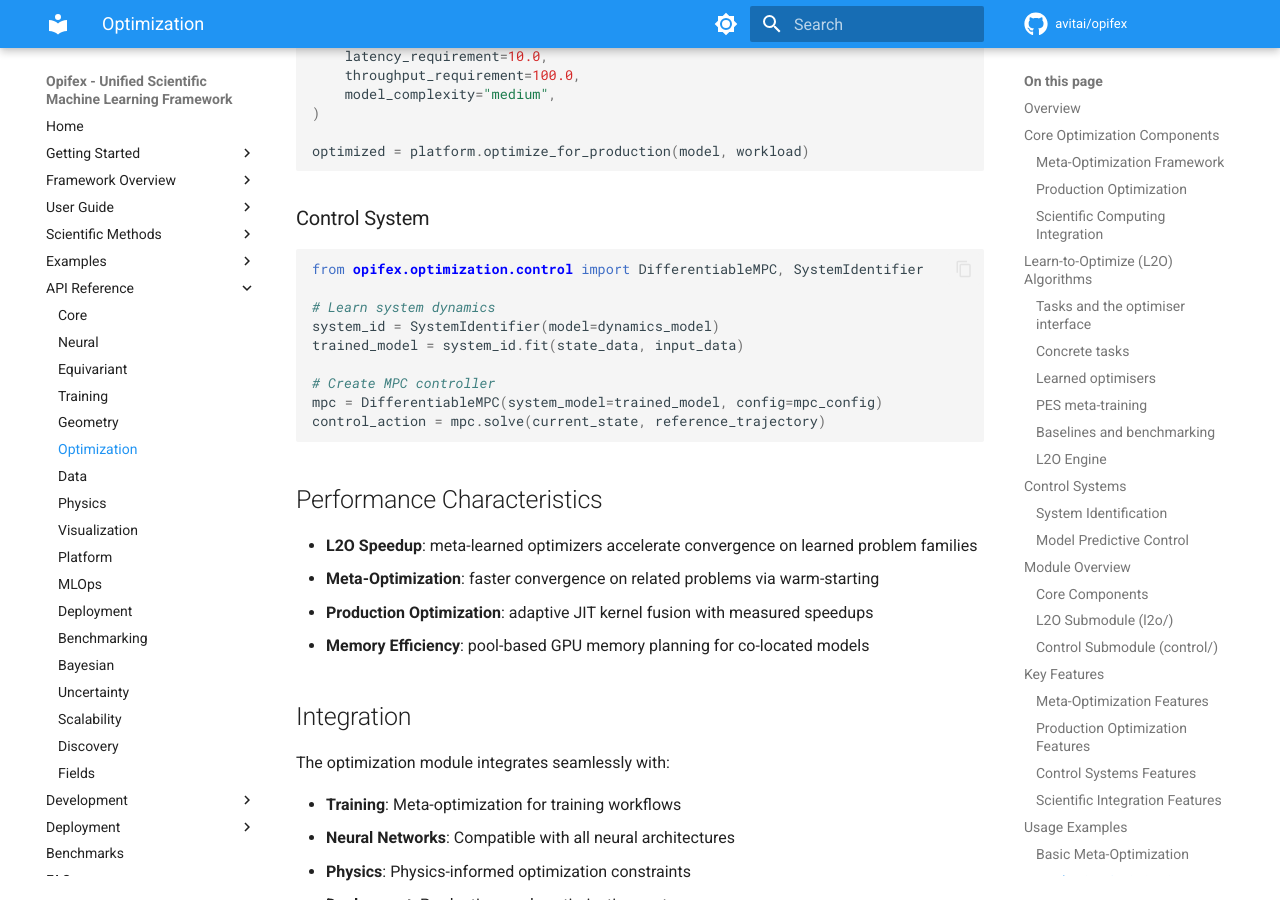
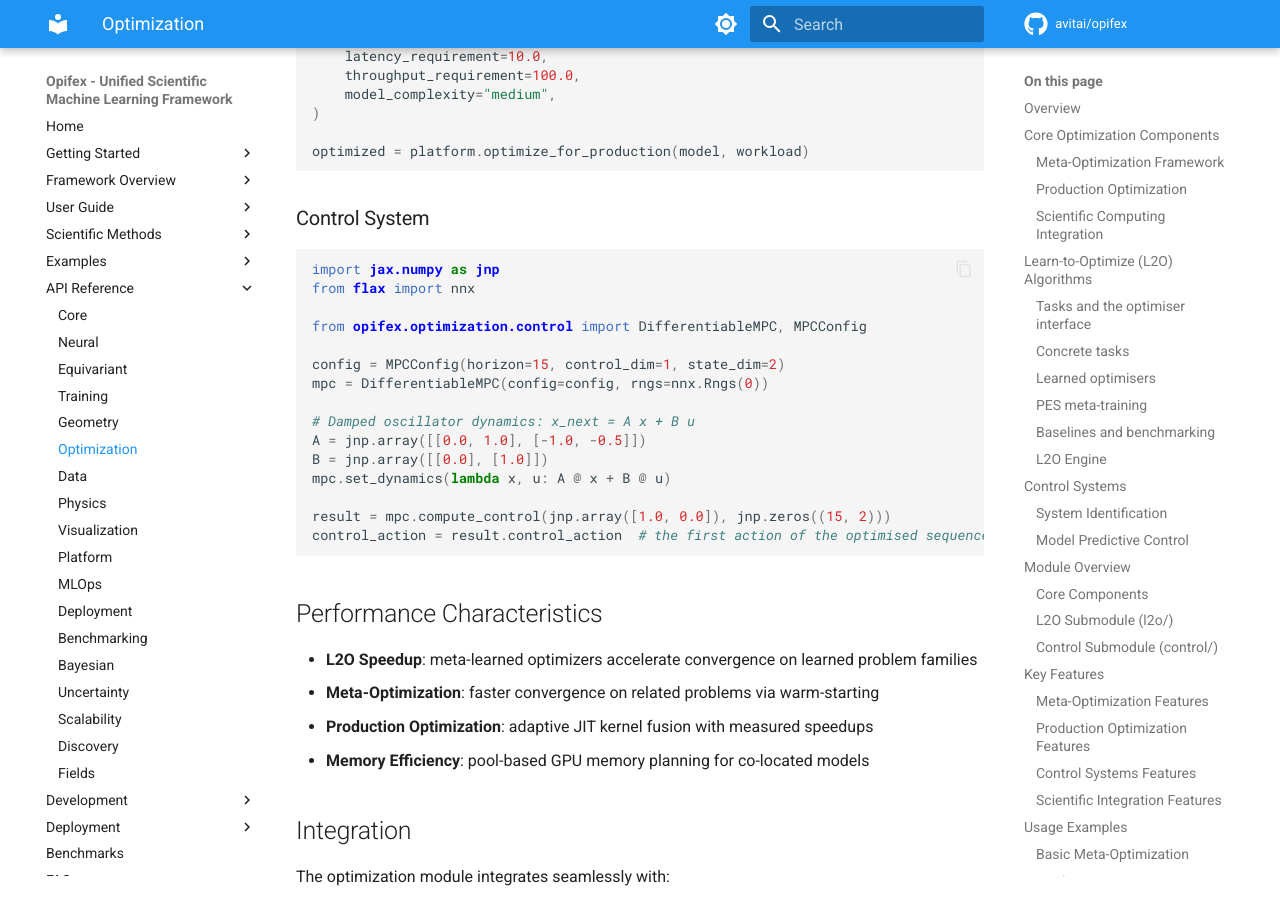
Before and after one commit to avitai/opifex, an MkDocs documentation site: the page built from docs/api/optimization.md, in a window 1280 px wide and 900 px high, scrolled down 5750 px. Built offline with MkDocs 1.6.1 and Material for MkDocs 9.7.7, drawn with Linux system fonts in a browser that asks for light colours; comment, search, counter and statistics services are not loaded; the version menu is left out.

Commit message:
fix(control)!: MPC controllers take rngs for their default dynamics model
DifferentiableMPC built its default PredictiveModel from key 42, so every
controller made without a dynamics model started from the same network.
DifferentiableMPC, SafetyCriticalMPC and RecedingHorizonController take a
keyword-only rngs, as NNX modules that build children do, and pass it
down. The tests and the control-systems docs pass one; the API page's
constructor call is corrected to the real signature.

The control-systems guide's DifferentiableMPC, RecedingHorizonController
and SafetyCriticalMPC snippets pass rngs=nnx.Rngs(0) and now import nnx.
The optimization API page's control snippet called SystemIdentifier(model=),
.fit and mpc.solve, none of which exist; it now builds a DifferentiableMPC,
sets its dynamics and calls compute_control, as the guide does (checked
by running it).

````diff
--- a/docs/api/optimization.md
+++ b/docs/api/optimization.md
@@ -185,15 +185,21 @@ optimized = platform.optimize_for_production(model, workload)
 ### Control System
 
 ```python
-from opifex.optimization.control import DifferentiableMPC, SystemIdentifier
+import jax.numpy as jnp
+from flax import nnx
 
-# Learn system dynamics
-system_id = SystemIdentifier(model=dynamics_model)
-trained_model = system_id.fit(state_data, input_data)
+from opifex.optimization.control import DifferentiableMPC, MPCConfig
 
-# Create MPC controller
-mpc = DifferentiableMPC(system_model=trained_model, config=mpc_config)
-control_action = mpc.solve(current_state, reference_trajectory)
+config = MPCConfig(horizon=15, control_dim=1, state_dim=2)
+mpc = DifferentiableMPC(config=config, rngs=nnx.Rngs(0))
+
+# Damped oscillator dynamics: x_next = A x + B u
+A = jnp.array([[0.0, 1.0], [-1.0, -0.5]])
+B = jnp.array([[0.0], [1.0]])
+mpc.set_dynamics(lambda x, u: A @ x + B @ u)
+
+result = mpc.compute_control(jnp.array([1.0, 0.0]), jnp.zeros((15, 2)))
+control_action = result.control_action  # the first action of the optimised sequence
 ```
 
 ## Performance Characteristics
````
Also changed, not shown: CHANGELOG.md (+3 -0 lines), docs/methods/control-systems.md (+10 -1 lines), 2 other files.
